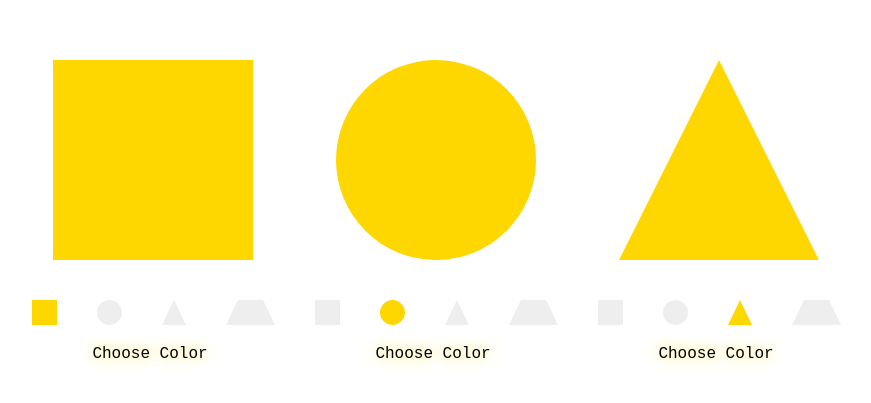
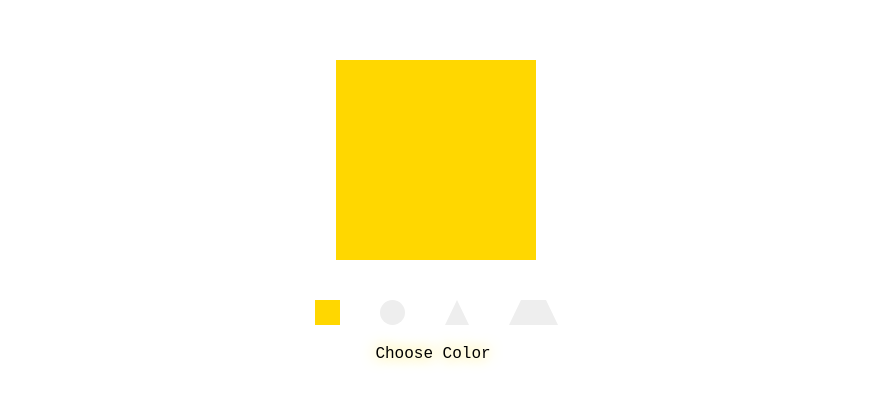
Before and after one commit to pirey/shape, a React (Create React App) app: page / in a window 1280 px wide. Shown: the part 199-602 px from the top of the page, without its empty margins (204-1075 px from the left). Built offline with nearby package versions, Linux system fonts and the light colour scheme.

Commit message:
display only one shape

```diff
--- a/src/components/Main.js
+++ b/src/components/Main.js
@@ -12,8 +12,6 @@ export default () => {
   return (
     <Flex style={style}>
       <Shape />
-      <Shape shape="circle" />
-      <Shape shape="triangle" />
     </Flex>
   );
 };
```
